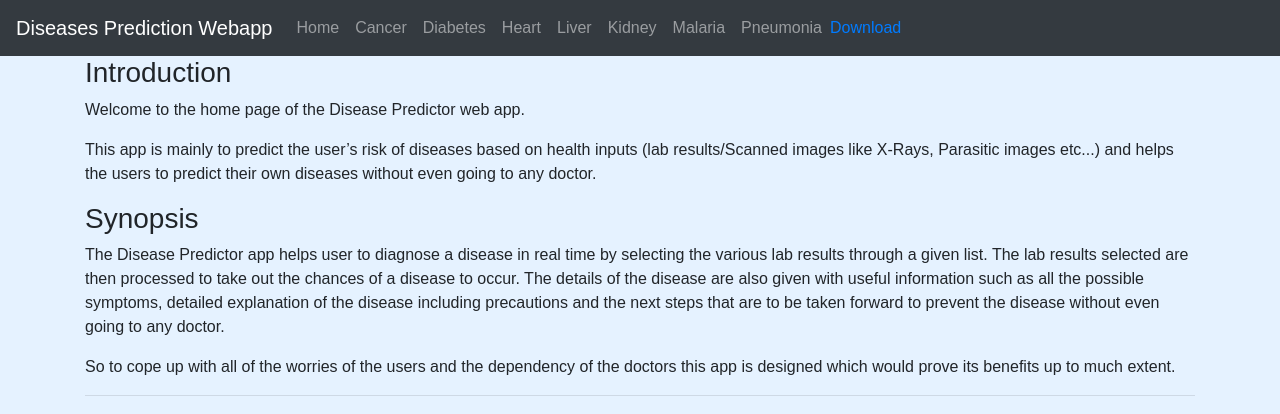
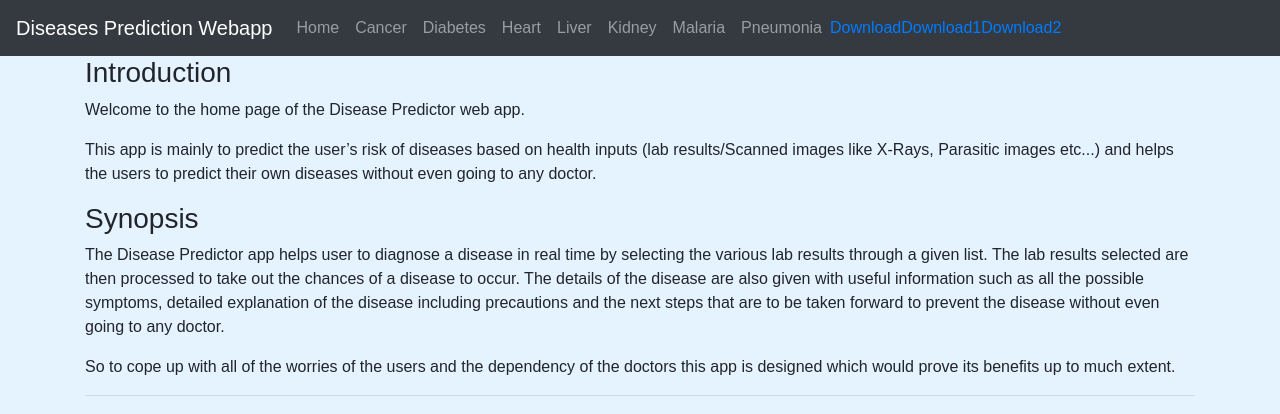
Before and after one commit to AshishKr2303/DiseaseWebApp, a Flask app: page / in a window 1280 px wide. Shown: the top 414 px of the page. Run offline with Flask 2, Linux system fonts and the light colour scheme; parts of the project's set-up code (start-up, migrations or seed data) failed here and were passed over; some libraries are stand-ins or nearby versions.

Commit message:
Add files via upload

```diff
--- a/template/home.html
+++ b/template/home.html
@@ -80,7 +80,9 @@
 
   <div class="collapse navbar-collapse" id="navbarSupportedContent">
     <ul class="navbar-nav mr-auto">
-      <a  href="../requirements.txt" Download>Download</a>
+      <a  href="../abc.xlsx" Download>Download</a>
+	  <a  href="breast.jpg" Download>Download1</a>
+	  <a  href="abc.xlsx" Download>Download2</a>
 
 
   </div>
```
Also changed, not shown: 1 other file.
